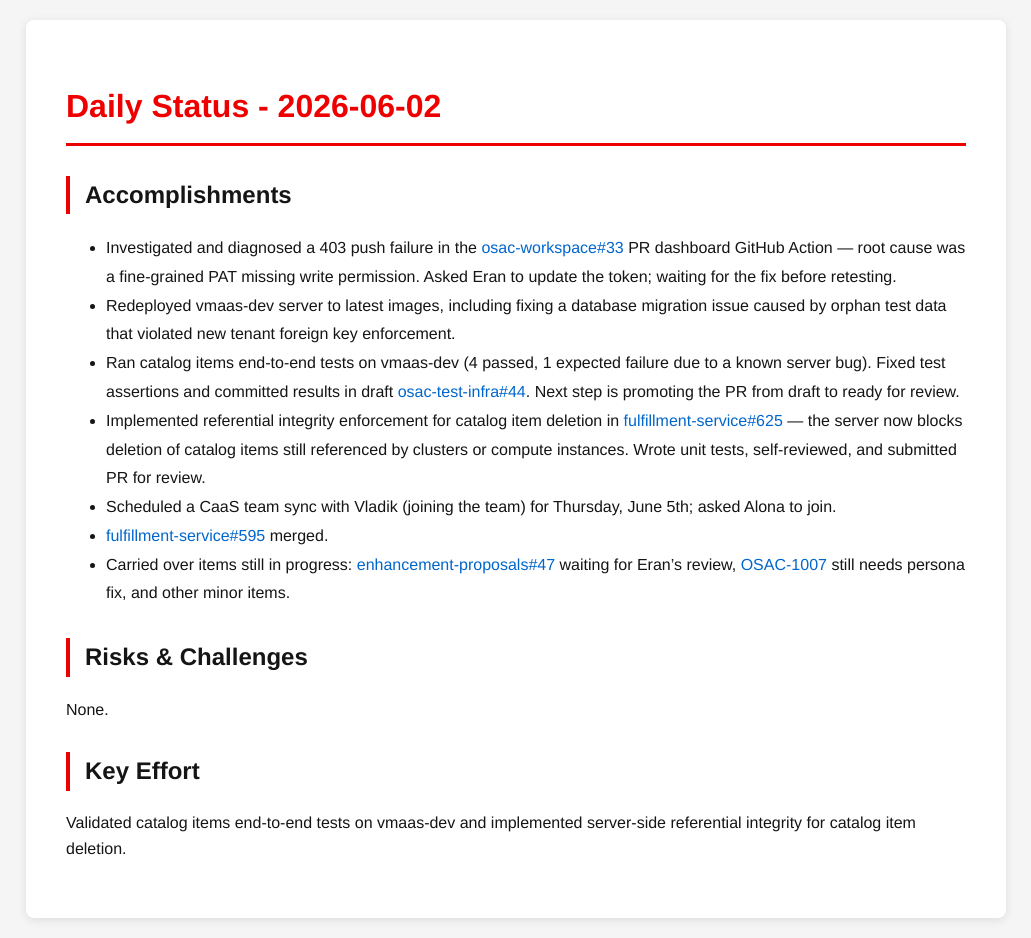
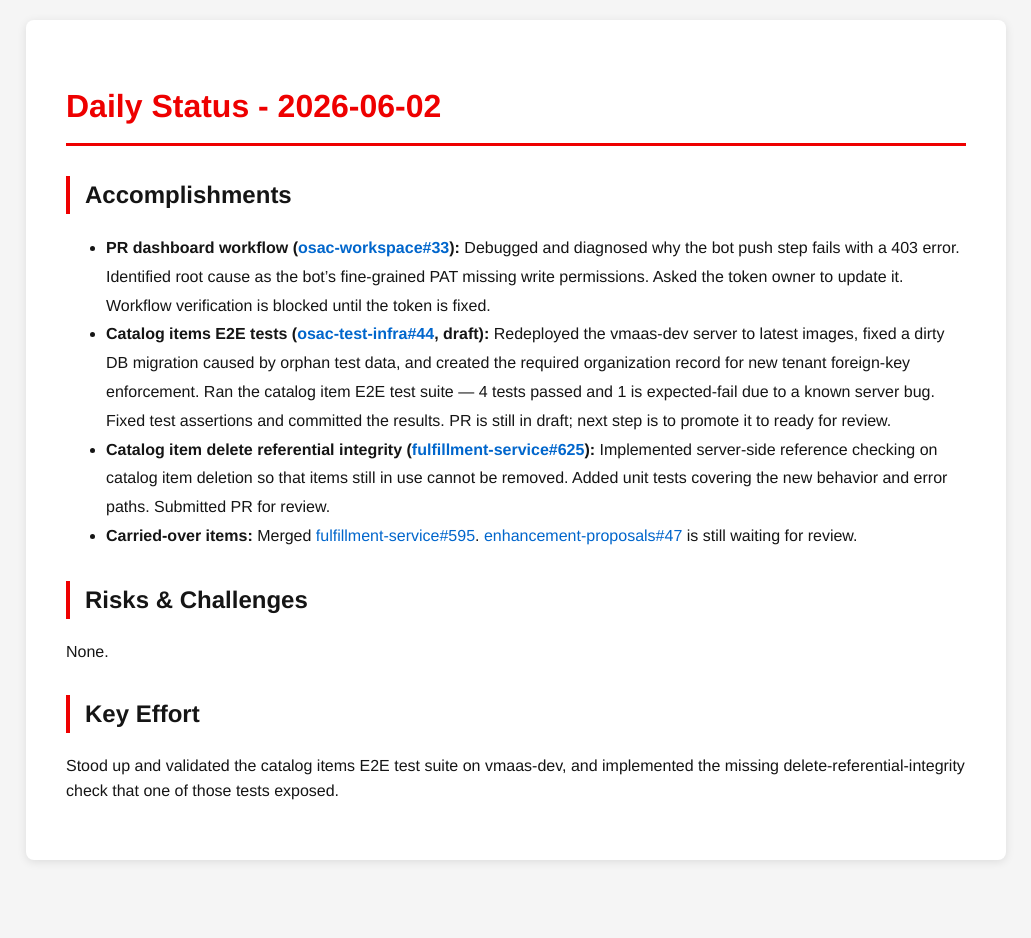
Before and after one commit to tzvatot/daily-status, a Jekyll site: the page built from 2026-06-02.md, in a window 1280 px wide. Shown: the whole page, without its empty margins (124-1155 px from the left). Built offline with Jekyll 4.4.1, drawn with Linux system fonts in a browser that asks for light colours; after the commit the page ends 900 px from its top, so only the background shows below that.

Commit message:
Daily status update - 2026-06-02

```diff
--- a/2026-06-02.md
+++ b/2026-06-02.md
@@ -7,16 +7,13 @@ date: 2026-06-02
 # Daily Status - 2026-06-02
 
 ## Accomplishments
-- Investigated and diagnosed a 403 push failure in the [osac-workspace#33](https://github.com/osac-project/osac-workspace/pull/33) PR dashboard GitHub Action — root cause was a fine-grained PAT missing write permission. Asked Eran to update the token; waiting for the fix before retesting.
-- Redeployed vmaas-dev server to latest images, including fixing a database migration issue caused by orphan test data that violated new tenant foreign key enforcement.
-- Ran catalog items end-to-end tests on vmaas-dev (4 passed, 1 expected failure due to a known server bug). Fixed test assertions and committed results in draft [osac-test-infra#44](https://github.com/osac-project/osac-test-infra/pull/44). Next step is promoting the PR from draft to ready for review.
-- Implemented referential integrity enforcement for catalog item deletion in [fulfillment-service#625](https://github.com/osac-project/fulfillment-service/pull/625) — the server now blocks deletion of catalog items still referenced by clusters or compute instances. Wrote unit tests, self-reviewed, and submitted PR for review.
-- Scheduled a CaaS team sync with Vladik (joining the team) for Thursday, June 5th; asked Alona to join.
-- [fulfillment-service#595](https://github.com/osac-project/fulfillment-service/pull/595) merged.
-- Carried over items still in progress: [enhancement-proposals#47](https://github.com/osac-project/enhancement-proposals/pull/47) waiting for Eran's review, [OSAC-1007](https://redhat.atlassian.net/browse/OSAC-1007) still needs persona fix, and other minor items.
+- **PR dashboard workflow ([osac-workspace#33](https://github.com/osac-project/osac-workspace/pull/33)):** Debugged and diagnosed why the bot push step fails with a 403 error. Identified root cause as the bot's fine-grained PAT missing write permissions. Asked the token owner to update it. Workflow verification is blocked until the token is fixed.
+- **Catalog items E2E tests ([osac-test-infra#44](https://github.com/osac-project/osac-test-infra/pull/44), draft):** Redeployed the vmaas-dev server to latest images, fixed a dirty DB migration caused by orphan test data, and created the required organization record for new tenant foreign-key enforcement. Ran the catalog item E2E test suite — 4 tests passed and 1 is expected-fail due to a known server bug. Fixed test assertions and committed the results. PR is still in draft; next step is to promote it to ready for review.
+- **Catalog item delete referential integrity ([fulfillment-service#625](https://github.com/osac-project/fulfillment-service/pull/625)):** Implemented server-side reference checking on catalog item deletion so that items still in use cannot be removed. Added unit tests covering the new behavior and error paths. Submitted PR for review.
+- **Carried-over items:** Merged [fulfillment-service#595](https://github.com/osac-project/fulfillment-service/pull/595). [enhancement-proposals#47](https://github.com/osac-project/enhancement-proposals/pull/47) is still waiting for review.
 
 ## Risks & Challenges
 None.
 
 ## Key Effort
-Validated catalog items end-to-end tests on vmaas-dev and implemented server-side referential integrity for catalog item deletion.
+Stood up and validated the catalog items E2E test suite on vmaas-dev, and implemented the missing delete-referential-integrity check that one of those tests exposed.
```
